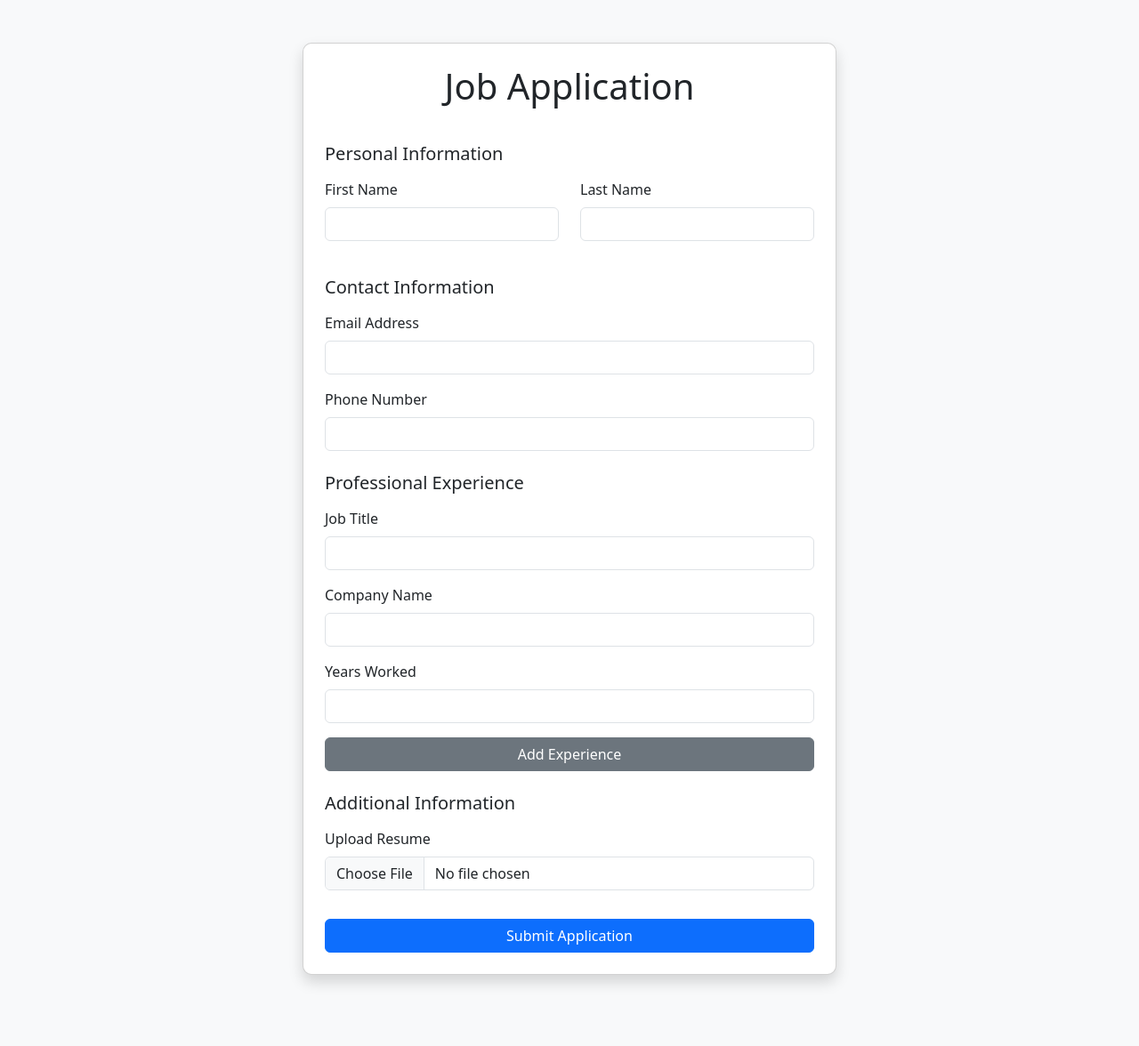
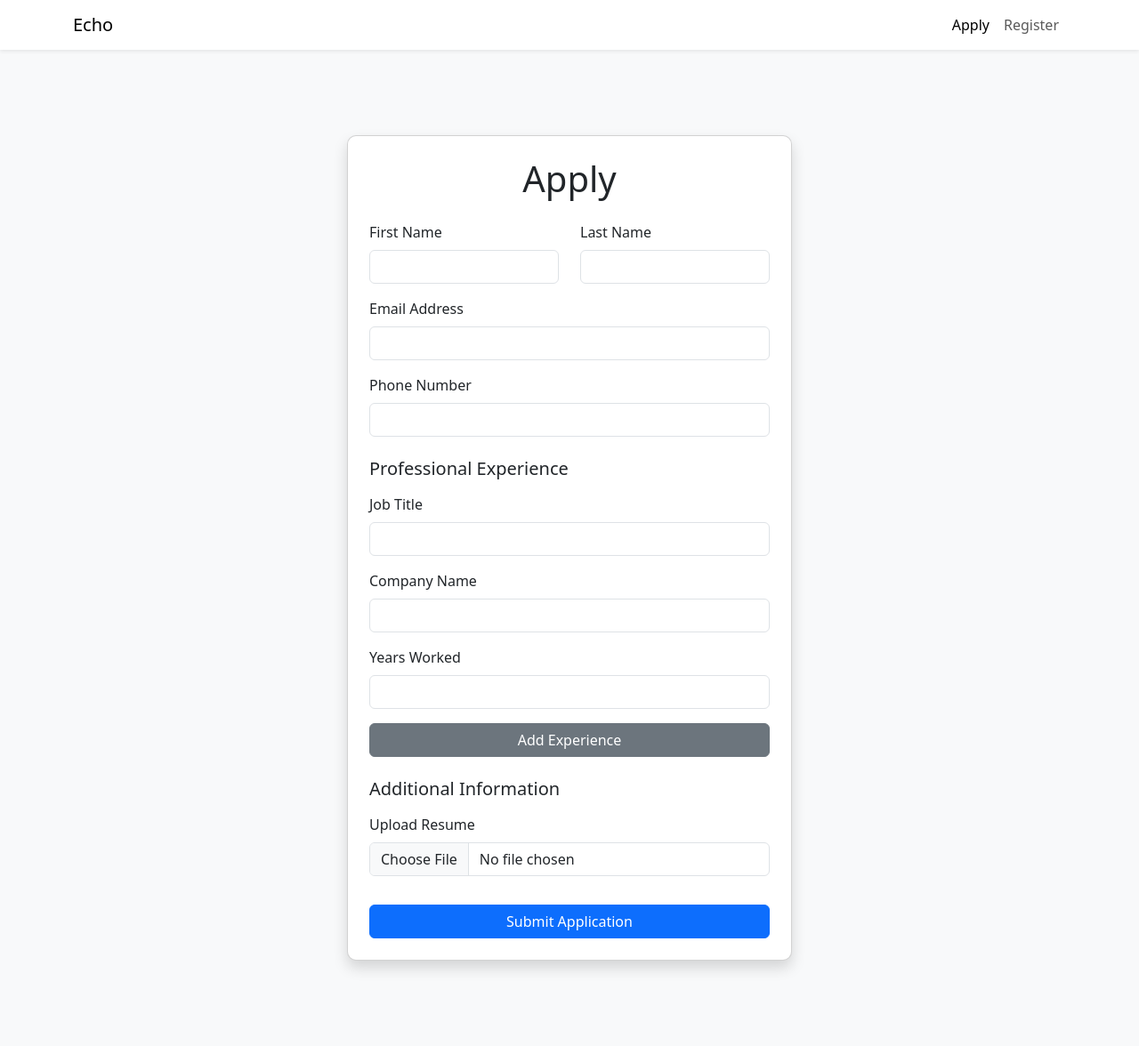
Before and after one commit to Beckendrof/echo, a Django app: page /apply/ in a window 1280 px wide. Shown: the whole page at 89% size. Before the commit the page ends 1107 px from the top, so only its background shows below. Run offline with Django 4.2, Linux system fonts and the light colour scheme.

Commit message:
added home page and anv-bar

```diff
--- a/my_form/templates/apply.html
+++ b/my_form/templates/apply.html
@@ -1,23 +1,17 @@
-<!DOCTYPE html>
-<html lang="en">
-<head>
-    <meta charset="UTF-8">
-    <meta name="viewport" content="width=device-width, initial-scale=1.0">
-    <title>Job Application</title>
-    <!-- Bootstrap CSS -->
-    <link href="https://cdn.jsdelivr.net/npm/bootstrap@5.3.0-alpha3/dist/css/bootstrap.min.css" rel="stylesheet">
-    {% load static %}
-    <link rel="stylesheet" href="{% static 'css/main.css' %}">
-</head>
-<body class="bg-light">
-    <div class="container d-flex justify-content-center align-items-center min-vh-100 py-5">
-        <div class="card shadow p-4" style="width: 100%; max-width: 600px;">
-            <h1 class="text-center mb-4">Job Application</h1>
+{% extends "home.html" %}
+
+{% block title %}Apply{% endblock %}
+
+{% block content %}
+
+<div class="container d-flex justify-content-center align-items-center py-5">
+    <div class="card shadow p-4" style="width: 100%; max-width: 500px;">
+        <h1 class="text-center mb-4">Apply</h1>
         <form method="post" action="#" enctype="multipart/form-data">
             {% csrf_token %}
 
             <!-- Personal Information -->
-                <h5 class="mt-3 mb-3">Personal Information</h5>
+            {% comment %} <h5 class="mt-3 mb-3">Personal Information</h5> {% endcomment %}
             <div class="row">
                 <div class="col-md-6 mb-3">
                     <label for="first_name" class="form-label">First Name</label>
@@ -30,7 +24,7 @@
             </div>
 
             <!-- Contact Information -->
-                <h5 class="mt-4 mb-3">Contact Information</h5>
+            {% comment %} <h5 class="mt-4 mb-3">Contact Information</h5> {% endcomment %}
             <div class="mb-3">
                 <label for="email" class="form-label">Email Address</label>
                 <input type="email" id="email" name="email" class="form-control" required>
@@ -81,9 +75,4 @@
     </div>
 </div>
 
-    <!-- Bootstrap JS and Custom JS -->
-    <script src="{% static 'js/apply.js' %}"></script>
-    <!-- Bootstrap JS (Optional) -->
-    <script src="https://cdn.jsdelivr.net/npm/bootstrap@5.3.0-alpha3/dist/js/bootstrap.bundle.min.js"></script>
-</body>
-</html>
+{% endblock %}
--- a/my_form/templates/home.html
+++ b/my_form/templates/home.html
@@ -3,12 +3,46 @@
 <head>
     <meta charset="UTF-8">
     <meta name="viewport" content="width=device-width, initial-scale=1.0">
-    <title>Home Page</title>
+    <title>{% block title %}Echo{% endblock %}</title>
+    <!-- Bootstrap CSS -->
     <link href="https://cdn.jsdelivr.net/npm/bootstrap@5.3.0-alpha3/dist/css/bootstrap.min.css" rel="stylesheet">
+    {% load static %}
+    <link rel="stylesheet" href="{% static 'css/main.css' %}">
 </head>
-<body>
-    <header>
-        <h1>Base Page</h1>
-    </header>
+<body class="bg-light">
+    <!-- Navbar -->
+    <nav class="navbar navbar-expand-lg navbar-light bg-white shadow-sm">
+        <div class="container">
+            <!-- Link to the homepage -->
+            <a class="navbar-brand" href="{% url 'home' %}">Echo</a>
+            <button class="navbar-toggler" type="button" data-bs-toggle="collapse" data-bs-target="#navbarNav" aria-controls="navbarNav" aria-expanded="false" aria-label="Toggle navigation">
+                <span class="navbar-toggler-icon"></span>
+            </button>
+            <div class="collapse navbar-collapse" id="navbarNav">
+                <ul class="navbar-nav ms-auto">
+                    <li class="nav-item">
+                        <a class="nav-link {% if request.resolver_match.url_name == 'apply' %}active{% endif %}" href="{% url 'apply' %}">Apply</a>
+                    </li>
+                    <li class="nav-item">
+                        <a class="nav-link {% if request.resolver_match.url_name == 'register' %}active{% endif %}" href="{% url 'register' %}">Register</a>
+                    </li>
+                </ul>
+            </div>
+        </div>
+    </nav>
+
+    <!-- Main Content -->
+    <div class="container py-5">
+        {% block content %}
+        <!-- Default text for the homepage -->
+        <div class="text-start">
+            <h1 class="display-4 fw-bold">Hi.</h1>
+            <p class="lead mt-3">Some filler text so that this page doesn't look empty.</p>
+        </div>
+        {% endblock %}
+    </div>
+
+    <!-- Bootstrap JS -->
+    <script src="https://cdn.jsdelivr.net/npm/bootstrap@5.3.0-alpha3/dist/js/bootstrap.bundle.min.js"></script>
 </body>
 </html>
--- a/my_form/urls.py
+++ b/my_form/urls.py
@@ -2,7 +2,7 @@ from django.urls import path
 from . import views
 
 urlpatterns = [
-    # path('', views.home_view, name='home'),
-    path('', views.register_view, name='register'),
-    path('apply/', views.apply_view, name='apply'),
+    path('', views.home_view, name='home'),
+    path('apply/', views.apply, name='apply'),
+    path('register/', views.register, name='register'),
 ]
--- a/my_form/views.py
+++ b/my_form/views.py
@@ -35,5 +35,11 @@ def apply_view(request):
 
     return render(request, 'apply.html')
 
+def apply(request):
+    return render(request, 'apply.html')
+
+def register(request):
+    return render(request, 'register.html')
+
 def home_view(request):
     return render(request, 'home.html')
```
Also changed, not shown: my_form/templates/register.html (+8 -18 lines). Lines whose indentation alone changed are shown as unchanged.
